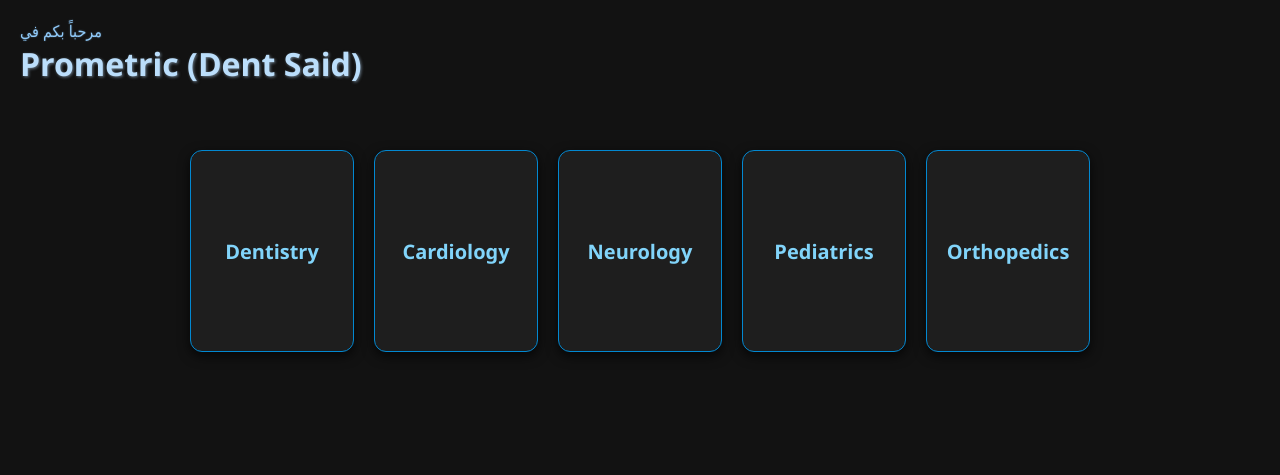
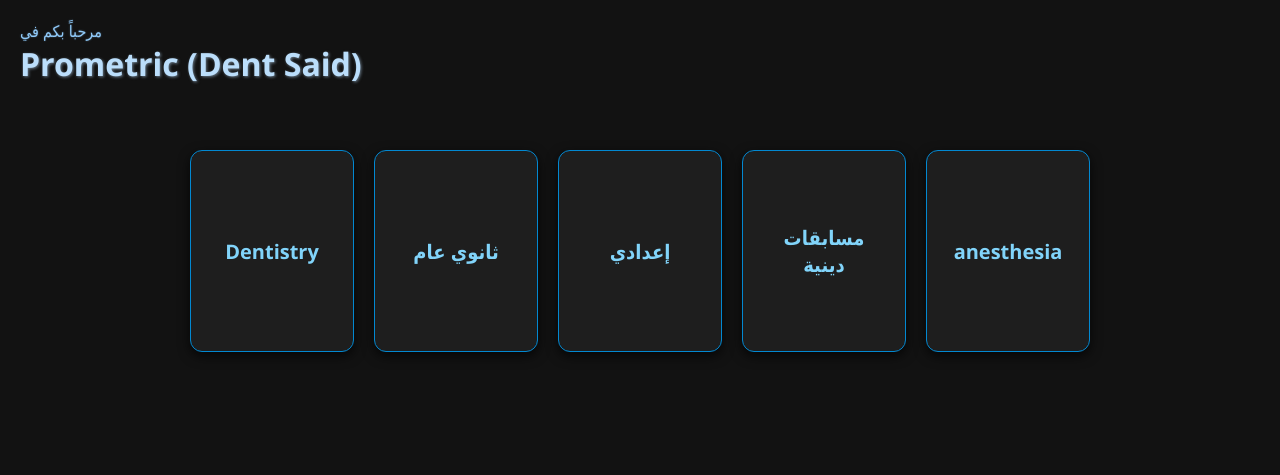
Before and after one commit to drsayedsoud/quiz_web, a Flask app: page /main in a window 1280 px wide. Shown: the top 475 px of the page. Run offline with Flask 3, Linux system fonts and the light colour scheme; the visitor is signed in with stand-in values (Sample User, id 1); parts of the project's set-up code (start-up, migrations or seed data) failed here and were passed over.

Commit message:
Update main.html

```diff
--- a/templates/main.html
+++ b/templates/main.html
@@ -101,10 +101,10 @@
 
   <div class="container">
     <div class="card" onclick="goToSpecialty('dentistry')">Dentistry</div>
-    <div class="card" onclick="alert('Coming soon...')">Cardiology</div>
-    <div class="card" onclick="alert('Coming soon...')">Neurology</div>
-    <div class="card" onclick="alert('Coming soon...')">Pediatrics</div>
-    <div class="card" onclick="alert('Coming soon...')">Orthopedics</div>
+    <div class="card" onclick="alert('Coming soon...')">ثانوي عام</div>
+    <div class="card" onclick="alert('Coming soon...')">إعدادي</div>
+    <div class="card" onclick="alert('Coming soon...')">مسابقات دينية</div>
+    <div class="card" onclick="alert('Coming soon...')">anesthesia</div>
   </div>
 
   <!-- عنصر الصوت -->
```
